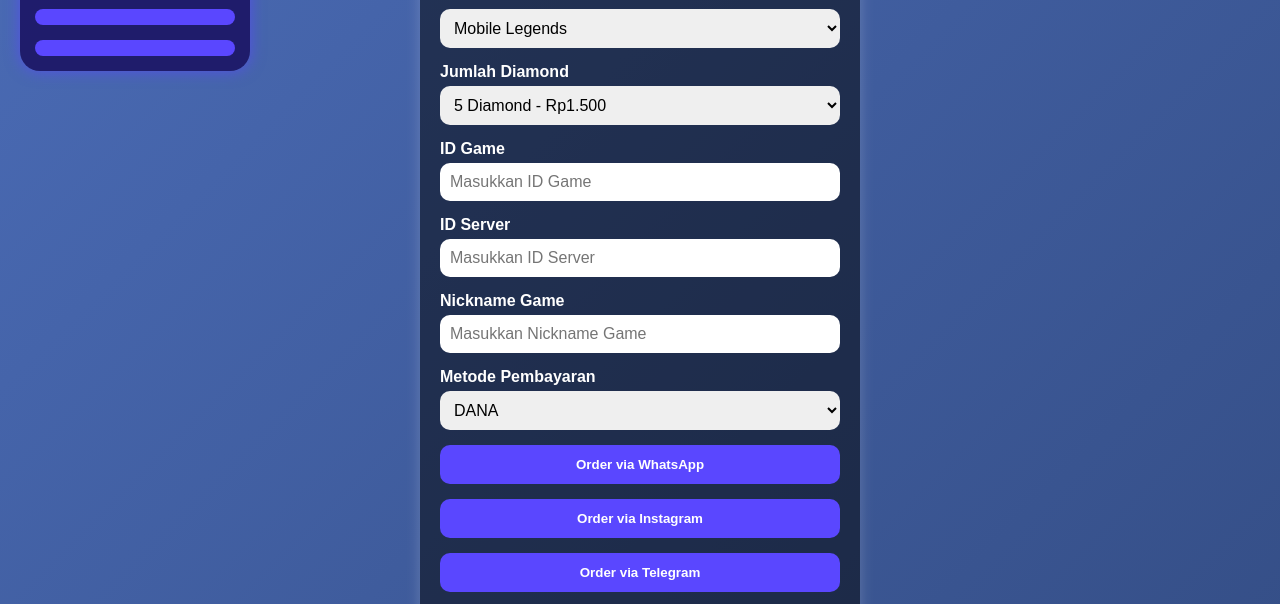
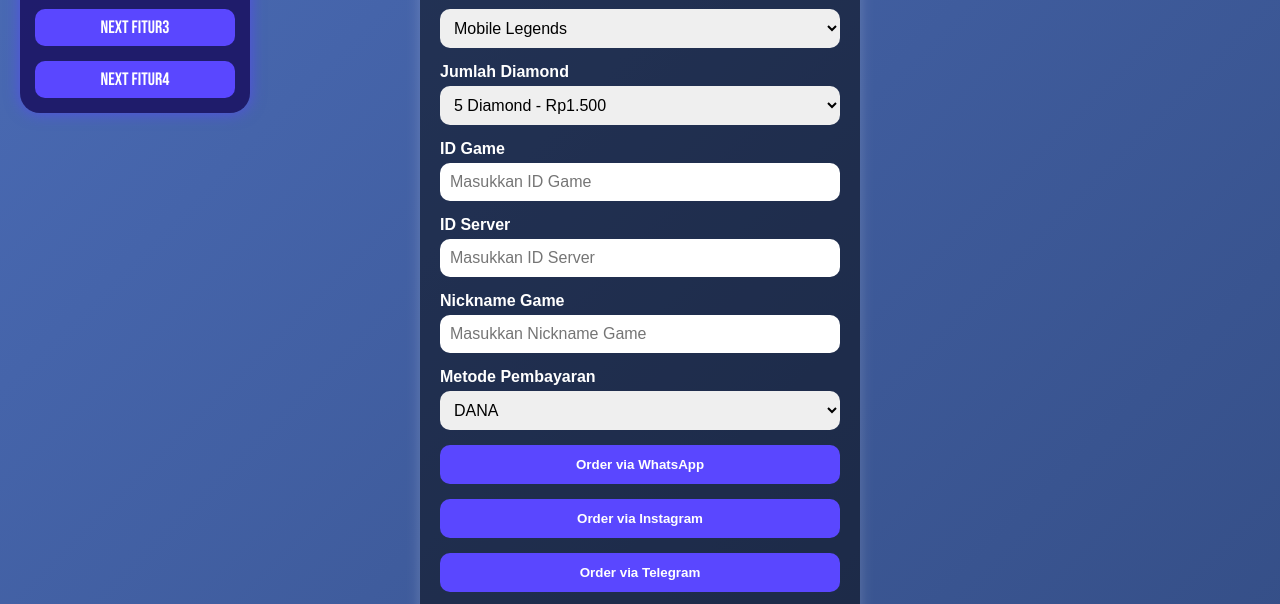
Before and after one commit to jzvbsbss/topup-oji, a plain HTML site: page index.html in a window 1280 px wide. Both pictures are taken after a click on the element 45 px from the left and 45 px from the top of the page. Shown: the part 190-794 px from the top of the page. Drawn offline with Linux system fonts and the light colour scheme.

Commit message:
Update index.html

```diff
--- a/index.html
+++ b/index.html
@@ -186,9 +186,9 @@
   <!-- Dropdown menu -->
   <div class="dropdown-menu" id="dropdownMenu">
     <a href="https://winrate-ml-git-main-jzvbsbss-projects.vercel.app/">KALKULATOR WINRATE</a>
-    <a href="#feature2">CEK REGION</a>
-    <a href="#feature3"></a>
-    <a href="#feature4"></a>
+    <a href="https://websit-cek-region.vercel.app/">CEK REGION</a>
+    <a href="">NEXT FITUR3</a>
+    <a href="">NEXT FITUR4</a>
   </div>
 
   <div class="container">
```
